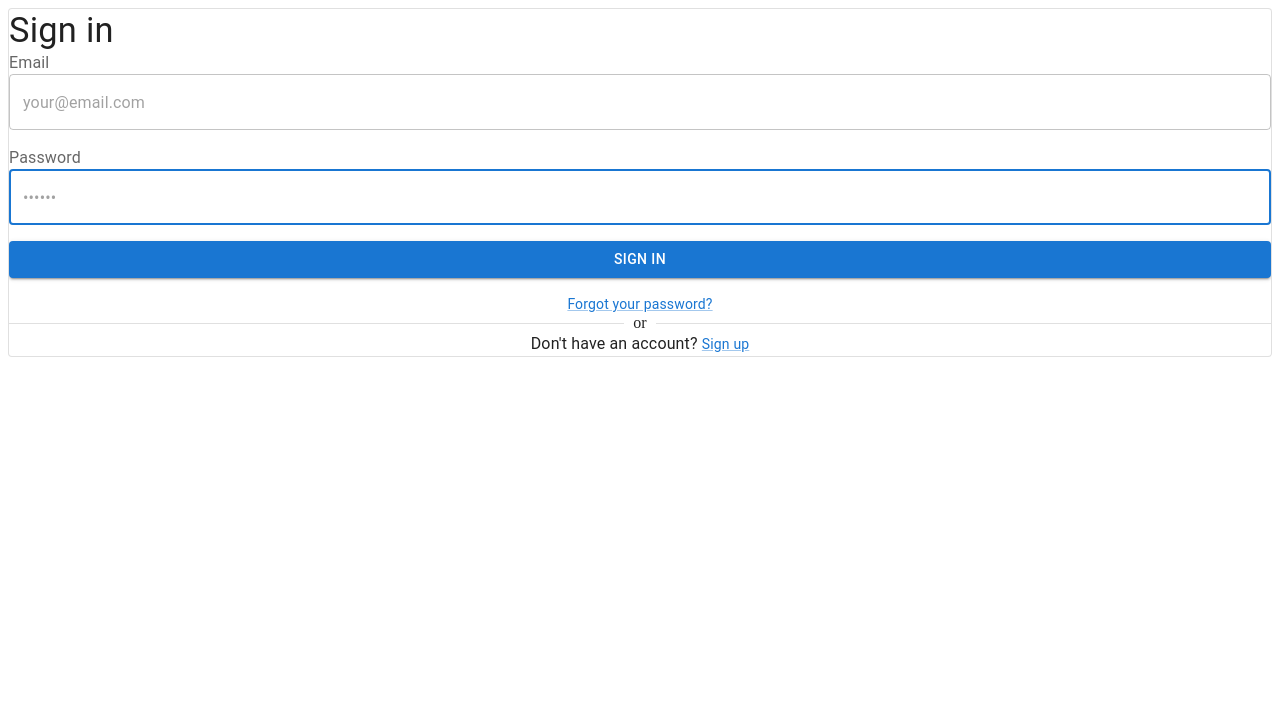
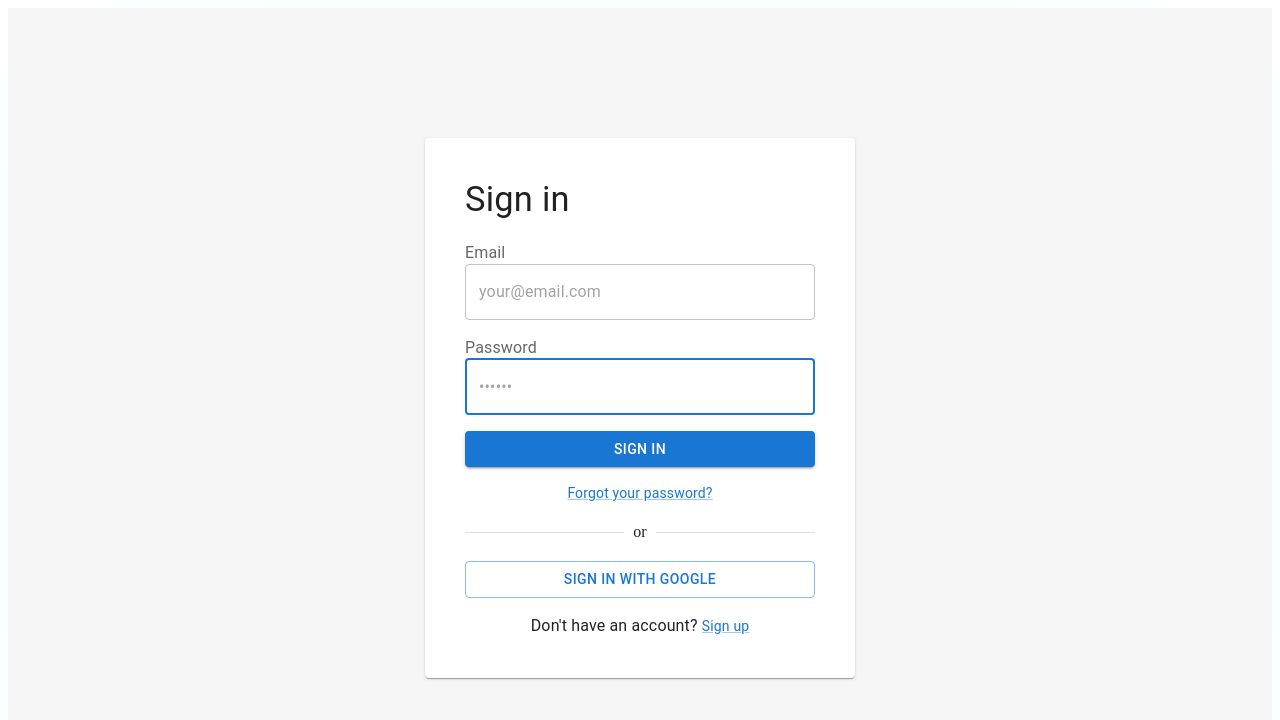
Before and after one commit to RichuSuresh/brain-deck, a React (Vite) app in the folder frontend/: page /login in a window 1280 px wide. Shown: the top 720 px of the page. Built offline with nearby package versions, Linux system fonts and the light colour scheme; no server answers.

Commit message:
completed sign in page

```diff
--- /dev/null
+++ b/frontend/auth.js
@@ -0,0 +1,37 @@
+import { GoogleAuthProvider, signInWithPopup, signInWithEmailAndPassword, createUserWithEmailAndPassword, signOut } from "firebase/auth";
+import { FirebaseError } from "firebase/app";
+import { auth } from "./src/constants";
+
+export const doCreateUserWithEmailAndPassword = async (email, password) => {
+    return createUserWithEmailAndPassword(auth, email, password);
+}
+
+export const doSignInWithEmailAndPassword = async (email, password) => {
+    return signInWithEmailAndPassword(auth, email, password);
+}
+
+export const doSignInWithGoogle = async () => {
+    const provider = new GoogleAuthProvider();
+    return signInWithPopup(auth, provider);
+}
+
+export const doSignOut = async () => {
+    return signOut(auth);
+}
+
+export const generateFirebaseAuthErrorMessage = (error) => {
+    switch (error.code) {
+        case "auth/email-already-exists":
+            return {message: "A user with this email already exists.", field: "email"}
+        case "auth/invalid-credential":
+            return {message: "Incorrect email or password", field: "email"}
+        case "auth/invalid-email":
+            return {message: "Please enter a valid email address", field: "email"}
+        case "auth/invalid-password":
+            return {message: "Please enter a valid password", field: "password"}
+        case "auth/missing-password":
+            return {message: "Please enter a valid password", field: "password"}
+        default:
+            return {message: "Something went wrong, please try again", field: "email"}
+    }
+}
--- a/frontend/src/App.jsx
+++ b/frontend/src/App.jsx
@@ -5,6 +5,7 @@ import Register from "./pages/Register"
 import Home from "./pages/Home"
 import NotFound from "./pages/NotFound"
 import ProtectedRoute from "./components/ProtectedRoute"
+import { AuthProvider } from "./components/AuthProvider"
 
 function Logout() {
   return <Navigate to="/login" />
@@ -16,6 +17,7 @@ function ResgisterAndLogout() {
 
 function App() {
   return (
+    <AuthProvider>
       <BrowserRouter>
         <Routes>
           <Route path="/" element={<ProtectedRoute><Home /></ProtectedRoute>} />
@@ -25,6 +27,7 @@ function App() {
           <Route path="*" element={<NotFound />} />
         </Routes>
       </BrowserRouter>
+    </AuthProvider>
   )
 }
 
--- /dev/null
+++ b/frontend/src/components/AuthProvider.jsx
@@ -0,0 +1,35 @@
+import React, { createContext, useContext, useState, useEffect } from 'react';
+import { Navigate } from 'react-router-dom';
+import { onAuthStateChanged } from 'firebase/auth';
+import {auth} from '../constants';
+
+// Create a UserContext to provide user info to the app
+const UserContext = createContext(null);
+
+export const useAuth = () => {
+    return useContext(UserContext);
+};
+
+export const AuthProvider = ({ children }) => {
+    const [currentUser, setCurrentUser] = useState(null);
+    const [loading, setLoading] = useState(true);
+
+    useEffect(() => {
+        const unsubscribe = onAuthStateChanged(auth, (user) => {
+            setCurrentUser(user ? { ...user } : null);
+            setLoading(false);
+        });
+
+        return () => unsubscribe();
+    }, []);
+
+    if (loading) {
+        return <div>Loading...</div>; // Optional: Add a loading spinner here
+    }
+
+    return (
+        <UserContext.Provider value={currentUser}>
+            {children}
+        </UserContext.Provider>
+    );
+};
--- a/frontend/src/components/ProtectedRoute.jsx
+++ b/frontend/src/components/ProtectedRoute.jsx
@@ -1,30 +1,15 @@
-import {Navigate} from "react-router-dom";
-import api from "../api";
-import { getAuth, onAuthStateChanged } from "firebase/auth";
-import { useEffect, useState } from "react";
-import { auth } from "../constants";
+import React from 'react';
+import { Navigate } from 'react-router-dom';
+import { useAuth } from './AuthProvider'; // Import the custom hook
 
-function ProtectedRoute({children}) {
-    const [isAuthorized, setIsAuthorized] = useState(null);
+const ProtectedRoute = ({ children }) => {
+    const currentUser = useAuth();
 
-    useEffect(() => {
-        const unsubscribe = onAuthStateChanged(auth, (user) => {
-            if (user) {
-                setIsAuthorized(true);
-            } else {
-                setIsAuthorized(false);
-            }
-        })
+    if (currentUser === null) {
+        return <Navigate to="/login" />;
+    }
 
-        return () => unsubscribe();
-    }, []);
+    return children;
+};
 
-    if (isAuthorized === null) {
-        return <div>Loading...</div>
-    }
-    return isAuthorized ? children : <Navigate to="/login" />
-
-
-}
-
-export default ProtectedRoute
+export default ProtectedRoute;
--- a/frontend/src/constants.js
+++ b/frontend/src/constants.js
@@ -18,5 +18,6 @@ const firebaseConfig = {
 
 // Initialize Firebase
 const app = initializeApp(firebaseConfig);
+const auth = getAuth(app);
 
-export const auth = getAuth(app);
+export {app, auth};
--- a/frontend/src/pages/Login.jsx
+++ b/frontend/src/pages/Login.jsx
@@ -9,56 +9,51 @@ import Link from '@mui/material/Link';
 import TextField from '@mui/material/TextField';
 import Typography from '@mui/material/Typography';
 import { Card } from "@mui/material";
+import "../styles/SignIn.css";
+import { doSignInWithEmailAndPassword, doSignInWithGoogle, generateFirebaseAuthErrorMessage } from "../../auth";
 
 function Login() {
     const [emailError, setEmailError] = useState(false);
     const [emailErrorMessage, setEmailErrorMessage] = useState('');
     const [passwordError, setPasswordError] = useState(false);
     const [passwordErrorMessage, setPasswordErrorMessage] = useState('');
+    const [googleError, setGoogleError] = useState(false);
+    const [googleErrorMessage, setGoogleErrorMessage] = useState('');
     const [open, setOpen] = useState(false);
 
     const handleSubmit = (event) => {
-        if (emailError || passwordError) {
         event.preventDefault();
-            return;
-        }
+
         const data = new FormData(event.currentTarget);
-        console.log({
-            email: data.get('email'),
-            password: data.get('password'),
-        });
-    };
+        doSignInWithEmailAndPassword(data.get('email'), data.get('password')).catch((error) => {
+            const errorResult = generateFirebaseAuthErrorMessage(error);
 
-    const validateInputs = () => {
-        const email = document.getElementById('email');
-        const password = document.getElementById('password');
-
-        let isValid = true;
-
-        if (!email.value || !/\S+@\S+\.\S+/.test(email.value)) {
+            if (errorResult.field === 'email') {
                 setEmailError(true);
-            setEmailErrorMessage('Please enter a valid email address.');
-            isValid = false;
+                setEmailErrorMessage(errorResult.message);
             } else {
                 setEmailError(false);
                 setEmailErrorMessage('');
             }
 
-        if (!password.value) {
+            if (errorResult.field === 'password') {
                 setPasswordError(true);
-            setPasswordErrorMessage('Please enter a valid password.');
-            isValid = false;
+                setPasswordErrorMessage(errorResult.message);
             } else {
                 setPasswordError(false);
                 setPasswordErrorMessage('');
             }
-
-        return isValid;
+        });
     };
 
+    const googleSignIn = (event) => {
+        event.preventDefault();
+        doSignInWithGoogle();
+    }
+
     return (
-        <div>
-            <Card variant="outlined">
+        <div className="sign-in">
+            <Card direction="column" justifyContent="space-between" className="sign-in-container">
                 <Typography
                     component="h1"
                     variant="h4"
@@ -116,7 +111,7 @@ function Login() {
                         type="submit"
                         fullWidth
                         variant="contained"
-                    onClick={validateInputs}
+                        // onClick={validateInputs}
                         >
                         Sign in
                     </Button>
@@ -132,22 +127,16 @@ function Login() {
                 </Box>
                 <Divider>or</Divider>
                 <Box sx={{ display: 'flex', flexDirection: 'column', gap: 2 }}>
-                    {/* <Button
+                    {<Button
                     fullWidth
                     variant="outlined"
-                    onClick={() => alert('Sign in with Google')}
-                    startIcon={<GoogleIcon />}
+                    onClick={(event) => googleSignIn(event)}
+                    error={googleError}
+                    helperText={googleErrorMessage}
                     >
                     Sign in with Google
                     </Button>
-                    <Button
-                    fullWidth
-                    variant="outlined"
-                    onClick={() => alert('Sign in with Facebook')}
-                    startIcon={<FacebookIcon />}
-                    >
-                    Sign in with Facebook
-                    </Button> */}
+                    }
                     <Typography sx={{ textAlign: 'center' }}>
                     Don&apos;t have an account?{' '}
                     <Link
@@ -159,6 +148,7 @@ function Login() {
                     </Link>
                     </Typography>
                 </Box>
+
             </Card>
         </div>
     );
--- /dev/null
+++ b/frontend/src/styles/SignIn.css
@@ -0,0 +1,33 @@
+.sign-in {
+    margin: 0;
+    height: 100vh;
+    display: flex;
+    justify-content: center;
+    align-items: center;
+    background-color: #f5f5f5; /* Optional: Background color similar to the MUI template */
+}
+
+.sign-in-container{
+    display: flex;
+    flex-direction: column;
+    align-self: center;
+    width: 100%;
+    max-width: 350px; /* Slightly wider */
+    padding: 40px; /* Increase padding for more height */
+    gap: 20px; /* Adjust spacing between elements */
+    margin: auto;
+    background-color: #fff; /* White background for the container */
+    box-shadow: 0px 5px 15px hsla(220, 30%, 5%, 0.05),
+                0px 15px 35px -5px hsla(220, 25%, 10%, 0.05);
+    border-radius: 8px; /* Rounded corners */
+}
+
+.sign-in-container::before {
+    content: "";
+    display: block;
+    position: absolute;
+    z-index: -1;
+    inset: 0;
+    background-image: radial-gradient(ellipse at 50% 50%, hsl(210, 100%, 97%), hsl(0, 0%, 100%));
+    background-repeat: no-repeat;
+  }
```
Lines whose indentation alone changed are shown as unchanged.
